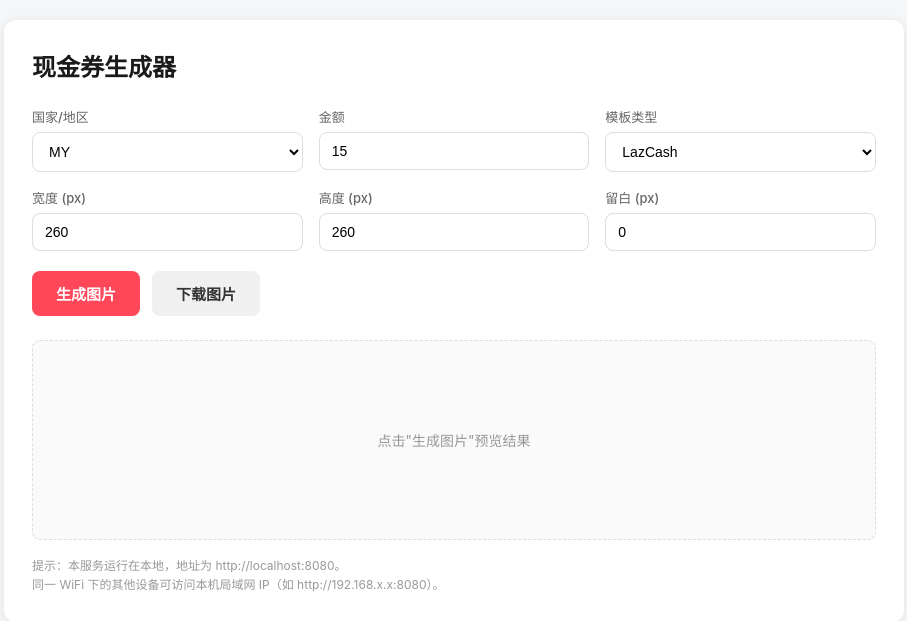
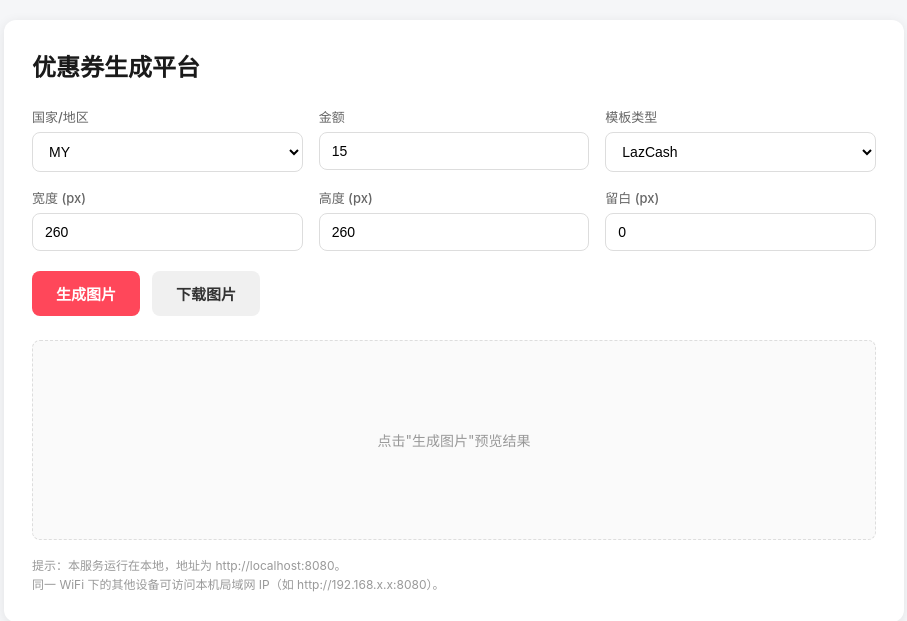
Before and after one commit to Xinjn/cash-generator, a Flask app: page / in a window 1280 px wide. Shown: the top 621 px of the page, without its empty margins (186-1093 px from the left). Run offline with Flask 2, Linux system fonts and the light colour scheme.

Commit message:
Rename web app title to 优惠券生成平台

```diff
--- a/src/templates/index.html
+++ b/src/templates/index.html
@@ -3,7 +3,7 @@
 <head>
     <meta charset="UTF-8">
     <meta name="viewport" content="width=device-width, initial-scale=1.0">
-    <title>现金券生成器</title>
+    <title>优惠券生成平台</title>
     <style>
         * { box-sizing: border-box; }
         body {
@@ -123,7 +123,7 @@
 </head>
 <body>
     <div class="container">
-        <h1>现金券生成器</h1>
+        <h1>优惠券生成平台</h1>
 
         <div class="form-grid">
             <div class="form-group">
```
